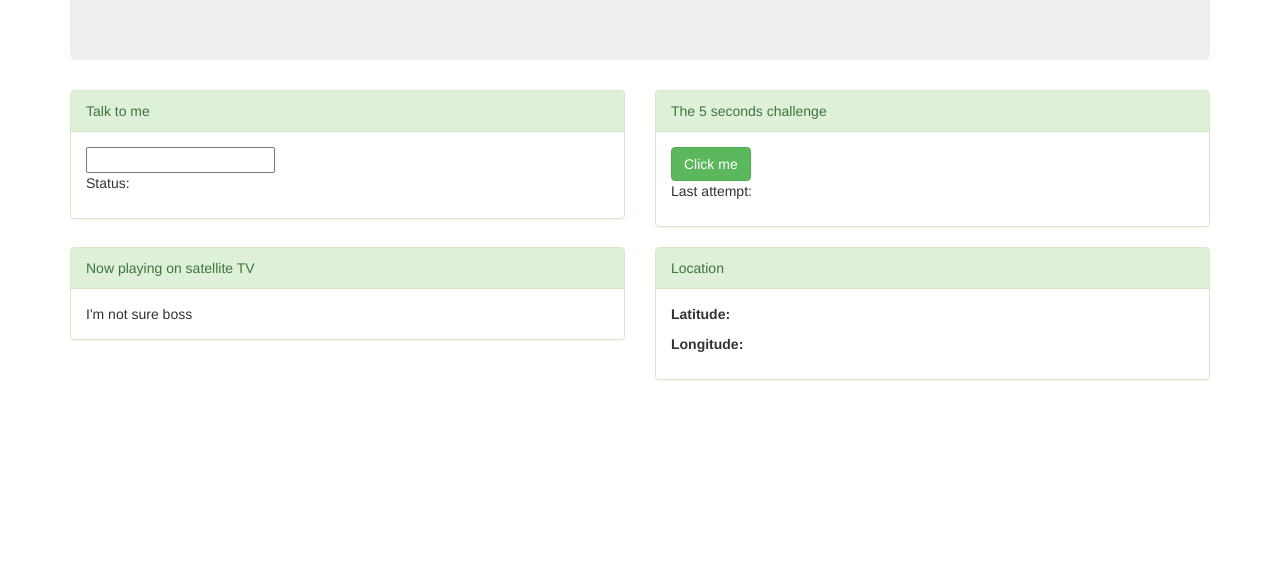
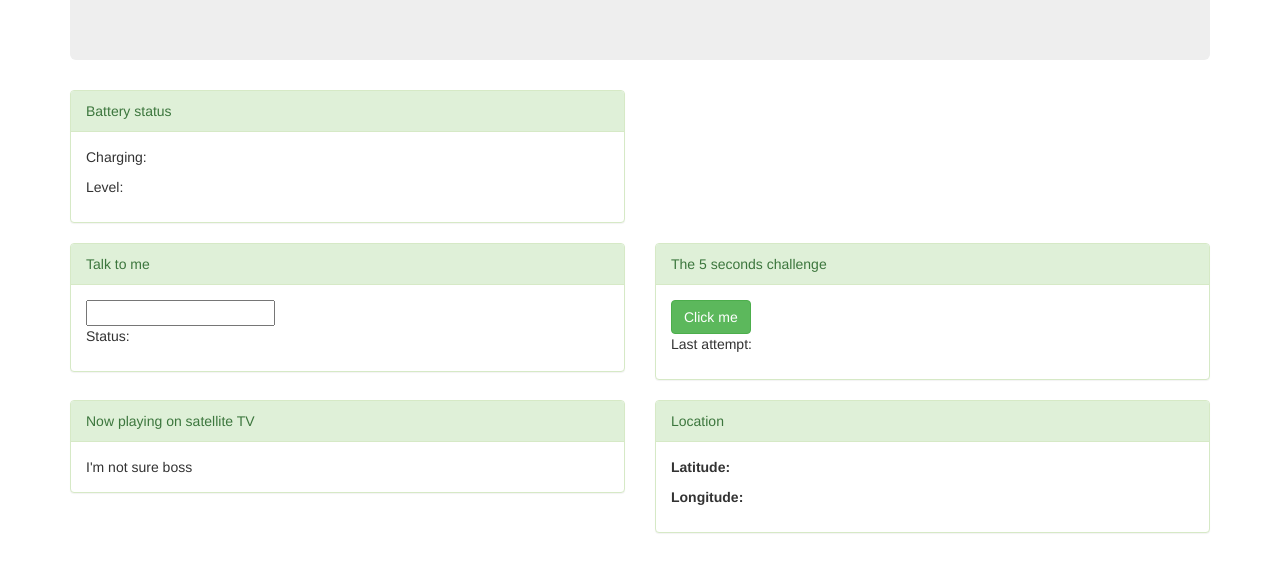
Before and after one commit to matiboy/learning-javascript-promises, a plain HTML site: page index.html in a window 1280 px wide. Shown: the part 180-752 px from the top of the page. Drawn offline with nearby package versions, Linux system fonts and the light colour scheme; some packages are replaced by stand-ins of ours; no server answers; a script that the page names is missing.

Commit message:
Prepare battery widget

```diff
--- a/app.js
+++ b/app.js
@@ -20,6 +20,9 @@ angular.module('SmashBoard', []).controller('TvController', function($scope, $ht
       return getGeo.promise;
     }
   };
+});
+document.addEventListener("DOMContentLoaded", function(event) {
+
 });
 document.addEventListener("DOMContentLoaded", function(event) {
   var click = document.getElementById('click-me');
--- a/index.html
+++ b/index.html
@@ -2,7 +2,7 @@
   <head>
     <meta name="viewport" content="width=device-width, initial-scale=1, user-scalable=no">
     <link rel="stylesheet" href="https://maxcdn.bootstrapcdn.com/bootstrap/3.3.5/css/bootstrap.min.css">
-    <link rel="stylesheet" href="//maxcdn.bootstrapcdn.com/font-awesome/4.3.0/css/font-awesome.min.css">
+    <link rel="stylesheet" href="//maxcdn.bootstrapcdn.com/font-awesome/4.4.0/css/font-awesome.min.css">
     <style>
     </style>
     <script src="https://ajax.googleapis.com/ajax/libs/angularjs/1.3.15/angular.min.js"></script>
@@ -17,6 +17,17 @@
       <div class="jumbotron">
         <h1>SmashBoard</h1>
         <p>Promises, promises, not only words...</p>
+      </div>
+      <div class="row">
+        <div class="col-xs-6">
+          <div class="panel panel-success">
+            <div class="panel-heading">Battery status</div>
+            <div class="panel-body">
+              <p>Charging: <span id="charging"></span></p>
+              <p>Level: <i id="battery-level"></i></p>
+            </div>
+          </div>
+        </div>
       </div>
       <div class="row">
         <div class="col-xs-6">
```
